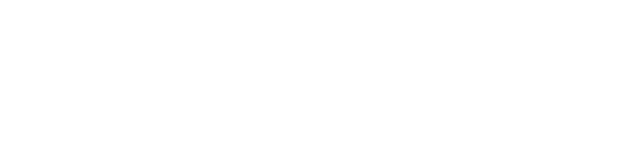
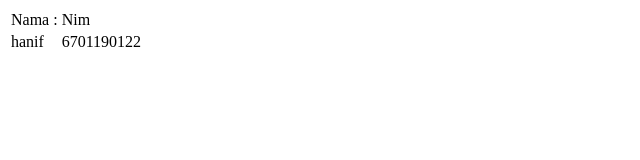
Before and after one commit to rusydahanifan/belajar1, a plain HTML site: page index.html in a window 1280 px wide. Shown: the whole page, without its empty margins (0-640 px from the left). Drawn offline with Linux system fonts and the light colour scheme.

Commit message:
v1.1-nim

```diff
--- a/index.html
+++ b/index.html
@@ -5,6 +5,16 @@
     <title>Title</title>
 </head>
 <body>
+<table>
+    <tr>
+        <td>Nama :</td>
+        <td>Nim</td>
+    </tr>
+    <tr>
+        <td>hanif</td>
+        <td>6701190122</td>
+    </tr>
 
+</table>
 </body>
 </html>
```
